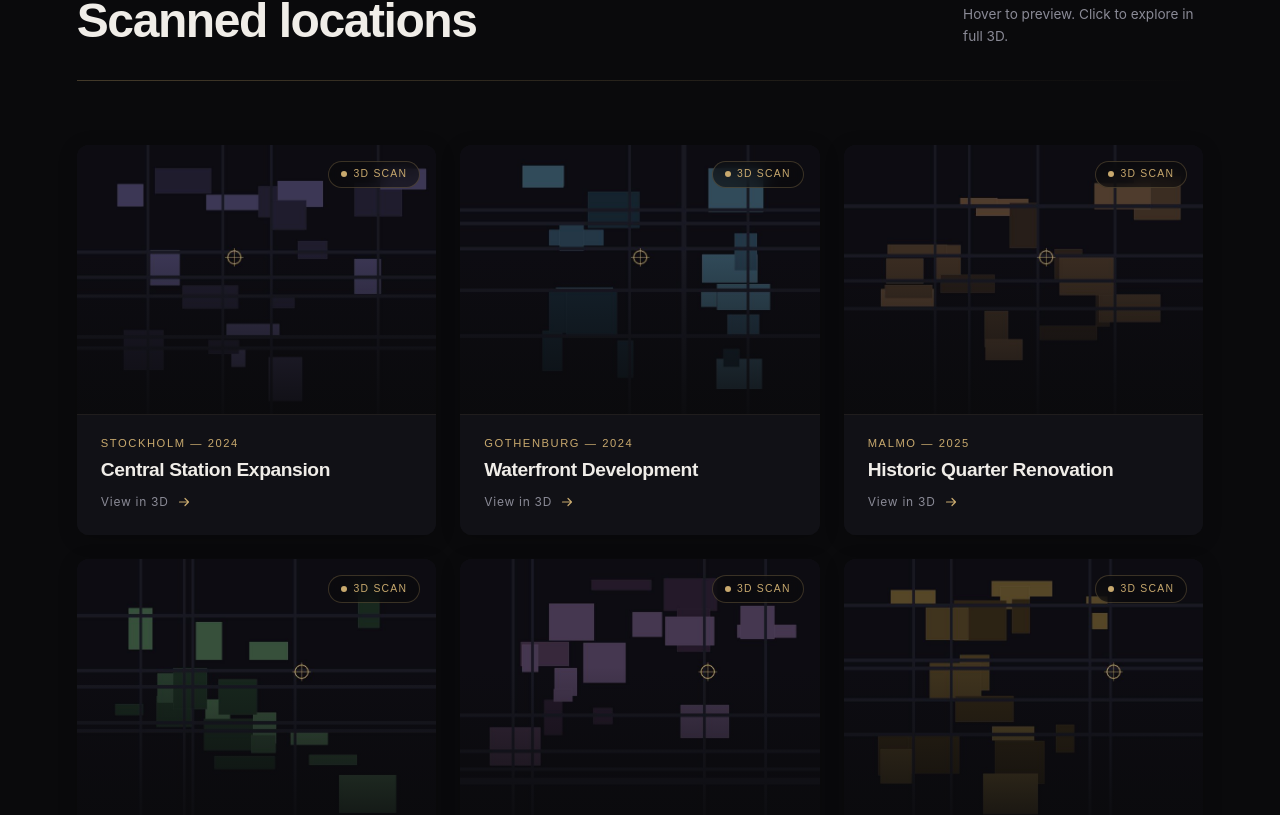
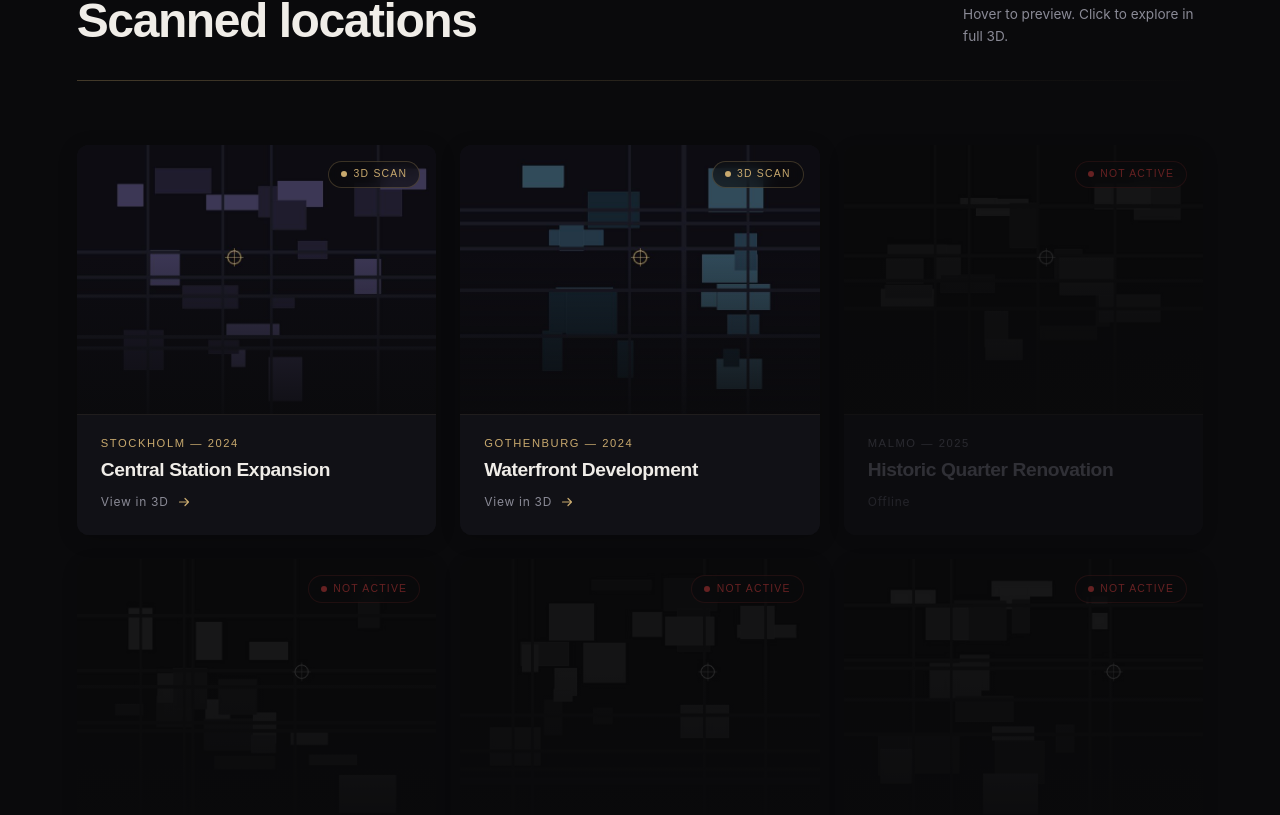
Before and after one commit to siblon06-source/GaussianWebsite, a Next.js app: page / in a window 1280 px wide. Shown: the part 934-1749 px from the top of the page. Built offline with nearby package versions, Linux system fonts and the light colour scheme.

Commit message:
only activate cards that hold a splat

```diff
--- a/src/components/SplatCard.tsx
+++ b/src/components/SplatCard.tsx
@@ -11,13 +11,25 @@ interface SplatCardProps {
   onClick: () => void;
 }
 
+// Vi mappar upp exakt samma länk-lista här som du har i din SplatCanvas
+// för att veta vilka id:n som faktiskt har en aktiv 3D-fil.
+const activeSplatUrls: Record<number, string> = {
+  1: "https://dl.dropboxusercontent.com/scl/fi/bxept122250lt1h6drdpo/splat1.splat?rlkey=0asjiet4wihak3fjrx78vsagd&raw=1",
+  2: "https://dl.dropboxusercontent.com/scl/fi/rg4e6alq7sj9bx8py96ah/splat2.splat?rlkey=zrqk89869k92uq8drqwxpyhak&raw=1"
+  // Om du lägger till kort 3, 4, 5 osv. i framtiden men inte lägger till en länk här, blir de automatiskt "Not Active".
+};
+
 export default function SplatCard({ id, title, location, year, imgSrc, onClick }: SplatCardProps) {
+  // Kontrollera om detta kort har en giltig länk tilldelad
+  const isActive = !!activeSplatUrls[id];
+
   return (
     <>
       <button
-        onClick={onClick}
-        className="splat-card"
-        aria-label={`Open 3D scan: ${title}`}
+        onClick={isActive ? onClick : undefined} // Stäng av klick-funktionen om inaktiv
+        disabled={!isActive} // Inaktivera knappen i webbläsaren om den inte är aktiv
+        className={`splat-card ${!isActive ? "is-inactive" : ""}`}
+        aria-label={isActive ? `Open 3D scan: ${title}` : `${title} (Not active)`}
         style={{
           display: "block",
           width: "100%",
@@ -25,13 +37,14 @@ export default function SplatCard({ id, title, location, year, imgSrc, onClick }
           background: "none",
           border: "none",
           padding: 0,
-          cursor: "pointer",
+          cursor: isActive ? "pointer" : "not-allowed", // Ändra muspekare till "förbjudet" om inaktiv
           borderRadius: "12px",
           overflow: "hidden",
           position: "relative",
-          backgroundColor: "#111116", // Satt till samma bas som texten för sömlös design
+          backgroundColor: "#111116",
           boxShadow: "0 4px 20px rgba(0, 0, 0, 0.2)",
-          transition: "transform 0.4s cubic-bezier(0.25, 1, 0.5, 1), box-shadow 0.4s ease", // 💡 Mjuk expansion
+          transition: "transform 0.4s cubic-bezier(0.25, 1, 0.5, 1), box-shadow 0.4s ease, opacity 0.4s ease",
+          opacity: isActive ? 1 : 0.4, // Gör hela kortet blekt/transparent om inaktivt
         }}
       >
         {/* Image container */}
@@ -48,7 +61,8 @@ export default function SplatCard({ id, title, location, year, imgSrc, onClick }
             style={{
               position: "absolute",
               inset: 0,
-              transition: "transform 0.6s cubic-bezier(0.25, 1, 0.5, 1), filter 0.4s ease" // 💡 Zoom + Ljusstyrka
+              transition: "transform 0.6s cubic-bezier(0.25, 1, 0.5, 1), filter 0.4s ease",
+              filter: isActive ? "none" : "grayscale(100%) brightness(0.6)" // Gör bilden svartvit och mörkare om inaktiv
             }}
           >
             <Image
@@ -85,7 +99,7 @@ export default function SplatCard({ id, title, location, year, imgSrc, onClick }
             gap: "0.4rem",
             background: "rgba(10,10,12,0.6)",
             backdropFilter: "blur(8px)",
-            border: "1px solid rgba(200,169,110,0.25)",
+            border: `1px solid ${isActive ? "rgba(200,169,110,0.25)" : "rgba(239, 68, 68, 0.25)"}`, // Röd ram om inaktiv
             borderRadius: "100px",
             padding: "0.3rem 0.75rem",
           }}>
@@ -93,7 +107,7 @@ export default function SplatCard({ id, title, location, year, imgSrc, onClick }
               width: "6px",
               height: "6px",
               borderRadius: "50%",
-              backgroundColor: "#C8A96E",
+              backgroundColor: isActive ? "#C8A96E" : "#EF4444", // Röd prick om inaktiv
               display: "block",
             }} />
             <span style={{
@@ -101,9 +115,9 @@ export default function SplatCard({ id, title, location, year, imgSrc, onClick }
               fontSize: "0.65rem",
               letterSpacing: "0.12em",
               textTransform: "uppercase",
-              color: "#C8A96E",
+              color: isActive ? "#C8A96E" : "#EF4444", // Röd text om inaktiv
             }}>
-              3D Scan
+              {isActive ? "3D Scan" : "Not Active"}
             </span>
           </div>
         </div>
@@ -121,7 +135,7 @@ export default function SplatCard({ id, title, location, year, imgSrc, onClick }
             fontSize: "0.7rem",
             letterSpacing: "0.14em",
             textTransform: "uppercase",
-            color: "#C8A96E",
+            color: isActive ? "#C8A96E" : "#5A5A66", // Nedtonad text om inaktiv
             marginBottom: "0.4rem",
             fontWeight: 500,
           }}>
@@ -132,7 +146,7 @@ export default function SplatCard({ id, title, location, year, imgSrc, onClick }
             fontSize: "clamp(1rem, 1.5vw, 1.2rem)",
             fontWeight: 600,
             letterSpacing: "-0.02em",
-            color: "#F0EDE8",
+            color: isActive ? "#F0EDE8" : "#6A6A76", // Nedtonad titel om inaktiv
             marginBottom: "0.75rem",
             lineHeight: 1.2,
           }}>
@@ -142,42 +156,44 @@ export default function SplatCard({ id, title, location, year, imgSrc, onClick }
             display: "flex",
             alignItems: "center",
             gap: "0.5rem",
-            color: "#8A8A96",
+            color: isActive ? "#8A8A96" : "#4A4A56",
           }}>
             <span style={{
               fontFamily: "'Inter', sans-serif",
               fontSize: "0.75rem",
               letterSpacing: "0.06em",
             }}>
-              View in 3D
+              {isActive ? "View in 3D" : "Offline"}
             </span>
+            {isActive && (
               <svg
                 className="card-arrow"
                 width="14" height="14" viewBox="0 0 14 14" fill="none"
-              style={{ transition: "transform 0.3s ease" }} // 💡 Pil-animation
+                style={{ transition: "transform 0.3s ease" }}
               >
                 <path d="M2.5 7h9M8 3.5l3.5 3.5L8 10.5" stroke="#C8A96E" strokeWidth="1.2" strokeLinecap="round" strokeLinejoin="round" />
               </svg>
+            )}
           </div>
         </div>
       </button>
 
-      {/* 💡 EFFEKTER VID HOVER (MUSPEKARE) */}
+      {/* CSS-stilar – Notera tillägget :not(.is-inactive) */}
       <style>{`
-        /* Skala upp kortet och lägg till en snygg glöd/skugga */
-        .splat-card:hover {
+        /* Skala bara upp kortet om det faktiskt är aktivt */
+        .splat-card:not(.is-inactive):hover {
           transform: translateY(-4px) scale(1.02);
           box-shadow: 0 12px 30px rgba(200, 169, 110, 0.1);
         }
 
-        /* Zooma in bilden något och gör den lite ljusare/mer levande */
-        .splat-card:hover .card-img {
+        /* Zooma bara in bilden om kortet är aktivt */
+        .splat-card:not(.is-inactive):hover .card-img {
           transform: scale(1.06);
           filter: brightness(1.15) contrast(1.05);
         }
 
         /* Skjut pilen lite snyggt åt höger */
-        .splat-card:hover .card-arrow {
+        .splat-card:not(.is-inactive):hover .card-arrow {
           transform: translateX(4px);
         }
       `}</style>
```
Lines whose indentation alone changed are shown as unchanged.
